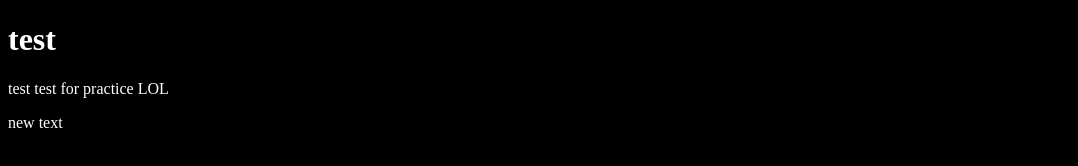
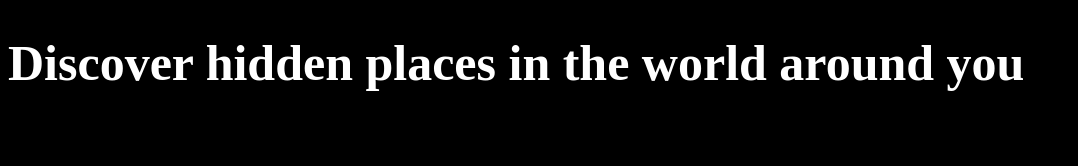
Before and after one commit to scottgirling/excursion, a plain HTML site: page index.html in a window 1280 px wide. Shown: the whole page, without its empty margins (0-1078 px from the left). Drawn offline with Linux system fonts and the light colour scheme.

Commit message:
add title and remove test text

```diff
--- a/index.html
+++ b/index.html
@@ -4,8 +4,6 @@
         <link rel="stylesheet" href="./resources/css/style.css">
     </head>
     <body>
-        <h1>test</h1>
-        <p>test test for practice LOL</p>
-        <p>new text</p>
+        <h1>Discover hidden places in the world around you</h1>
     </body>
 </html>
--- a/resources/css/style.css
+++ b/resources/css/style.css
@@ -2,3 +2,7 @@ html {
     background-color: black;
     color: white;
 }
+
+h1 {
+    font-size: 50px;
+}
```
